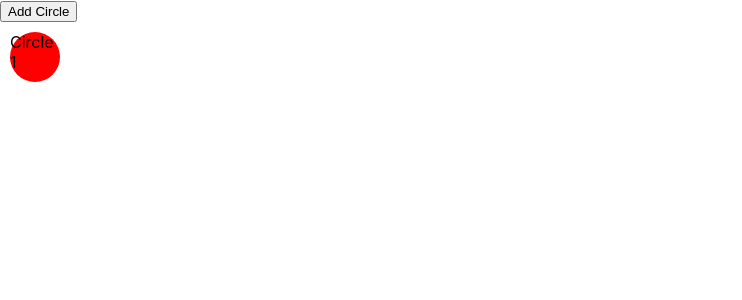
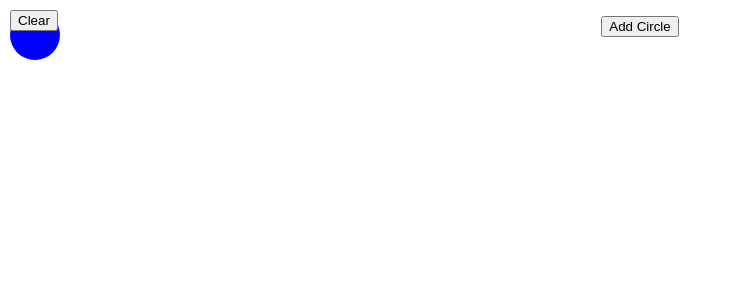
Before and after one commit to felipegchaves/capstone-DND-battleMap, a React (Create React App) app: page / in a window 1280 px wide. Both pictures are taken after a click on the button "Add Circle". Shown: the top 300 px of the page, without its empty margins (0-742 px from the left). Built offline with nearby package versions, Linux system fonts and the light colour scheme.

Commit message:
add circles and canvas together

```diff
--- a/src/App.js
+++ b/src/App.js
@@ -1,5 +1,6 @@
 import CanvasDrawing from "./CanvasDrawing";
-import DragAndDrop from "./DragAndDrop";
+import DragAndDrop from "./components/DragAndDrop/DragAndDrop";
+import "./app.scss"
 
 function App() {
 
@@ -7,7 +8,7 @@ function App() {
   return (
     <>
       <div className="container">
-        {/* <CanvasDrawing /> */}
+        <CanvasDrawing />
         <DragAndDrop />
       </div>
     </>
--- a/src/DragAndDrop.jsx
+++ /dev/null
@@ -1,71 +0,0 @@
-import React, { useState } from "react";
-import { DragDropContext, Droppable, Draggable } from "react-beautiful-dnd";
-
-export default function Dnd() {
-  const [circles, setCircles] = useState([]);
-  const [circleCount, setCircleCount] = useState(0);
-
-  const addCircle = () => {
-    const newCircle = {
-      id: `circle-${circleCount}`,
-      text: `Circle ${circleCount + 1}`,
-    };
-    setCircles([...circles, newCircle]);
-    setCircleCount(circleCount + 1);
-  };
-
-  const onDragEnd = (result) => {
-    if (!result.destination) return;
-    const { source, destination } = result;
-    if (source.index === destination.index) return;
-    const newCircles = [...circles];
-    const [removed] = newCircles.splice(source.index, 1);
-    newCircles.splice(destination.index, 0, removed);
-    setCircles(newCircles);
-  };
-
-  return (
-    <div>
-      <button onClick={addCircle}>Add Circle</button>
-      <DragDropContext onDragEnd={onDragEnd}>
-        <Droppable droppableId={`droppable-${circleCount}`}>
-          {(provided, snapshot) => (
-            <div
-              {...provided.droppableProps}
-              ref={provided.innerRef}
-              style={{
-                background: snapshot.isDraggingOver ? "lightblue" : "white",
-                width: 400,
-                height: 400,
-              }}
-            >
-              {circles.map((circle, index) => (
-                <Draggable key={circle.id} draggableId={circle.id} index={index}>
-                  {(provided, snapshot) => (
-                    <div
-                      ref={provided.innerRef}
-                      {...provided.draggableProps}
-                      {...provided.dragHandleProps}
-                      style={{
-                        width: 50,
-                        height: 50,
-                        borderRadius: 25,
-                        backgroundColor: "red",
-                        margin: 10,
-                        opacity: snapshot.isDragging ? 0.5 : 1,
-                        ...provided.draggableProps.style,
-                      }}
-                    >
-                      {circle.text}
-                    </div>
-                  )}
-                </Draggable>
-              ))}
-              {provided.placeholder}
-            </div>
-          )}
-        </Droppable>
-      </DragDropContext>
-    </div>
-  );
-}
--- /dev/null
+++ b/src/components/DragAndDrop/DragAndDrop.jsx
@@ -0,0 +1,95 @@
+import React, { useState } from "react";
+import { DragDropContext, Draggable, Droppable } from "react-beautiful-dnd";
+import "./DragAndDrop.scss"
+
+export default function DragAndDrop() {
+  const [circles, setCircles] = useState([]);
+
+  function addCircle() {
+    const newCircle = { id: circles.length + 1, x: 0, y: 0 };
+    setCircles([...circles, newCircle]);
+  }
+
+  function onDragEnd(result) {
+    if (!result.destination) {
+      return;
+    }
+    const newCircles = [...circles];
+    const [reorderedItem] = newCircles.splice(result.source.index, 1);
+    newCircles.splice(result.destination.index, 0, reorderedItem);
+    setCircles(newCircles);
+  }
+
+  function handleMouseDown(event, index) {
+    const newCircles = [...circles];
+    const circle = newCircles[index];
+    circle.dragging = true;
+    circle.dragStartX = event.clientX;
+    circle.dragStartY = event.clientY;
+    setCircles(newCircles);
+  }
+
+  function handleMouseMove(event, index) {
+    const newCircles = [...circles];
+    const circle = newCircles[index];
+    if (!circle.dragging) {
+      return;
+    }
+    const deltaX = event.clientX - circle.dragStartX;
+    const deltaY = event.clientY - circle.dragStartY;
+    circle.x += deltaX;
+    circle.y += deltaY;
+    circle.dragStartX = event.clientX;
+    circle.dragStartY = event.clientY;
+    setCircles(newCircles);
+  }
+
+  function handleMouseUp(event, index) {
+    const newCircles = [...circles];
+    const circle = newCircles[index];
+    circle.dragging = false;
+    setCircles(newCircles);
+  }
+
+  return (
+    <div style={{ display: "flex", justifyContent: "center", marginTop: 50 }}>
+      <button className="add-btn" onClick={addCircle}>Add Circle</button>
+        <DragDropContext onDragEnd={onDragEnd}>
+          <Droppable droppableId="circles">
+            {(provided) => (
+              <div {...provided.droppableProps} ref={provided.innerRef} id="circles">
+                {circles.map((circle, index) => (
+                  <Draggable key={circle.id} draggableId={circle.id.toString()} index={index}>
+                  {(provided) => (
+                    <div
+                      ref={provided.innerRef}
+                      {...provided.draggableProps}
+                      style={{
+                        width: 50,
+                        height: 50,
+                        borderRadius: "50%",
+                        backgroundColor: "blue",
+                        margin: 10,
+                        position: "absolute",
+                        left: circle.x,
+                        top: circle.y,
+                        cursor: "move"
+                      }}
+                      onMouseDown={(event) => handleMouseDown(event, index)}
+                      onMouseMove={(event) => handleMouseMove(event, index)}
+                      onMouseUp={(event) => handleMouseUp(event, index)}
+                    >
+                      <span className="drag-handle" {...provided.dragHandleProps} />
+                    </div>
+                  )}
+                </Draggable>
+
+                ))}
+                {provided.placeholder}
+              </div>
+            )}
+          </Droppable>
+        </DragDropContext>
+    </div>
+  );
+}
--- /dev/null
+++ b/src/components/DragAndDrop/DragAndDrop.scss
@@ -0,0 +1,13 @@
+.drag-handle {
+    // width: 100%;
+    // height: 100%;
+    // position: absolute;
+    // top: 0;
+    // left: 0;
+    cursor: move;
+  }
+
+.add-btn {
+  position: absolute;
+  top: 1rem;
+}
```
Also changed, not shown: 1 other file (tests, documents, lock files or other folders).
